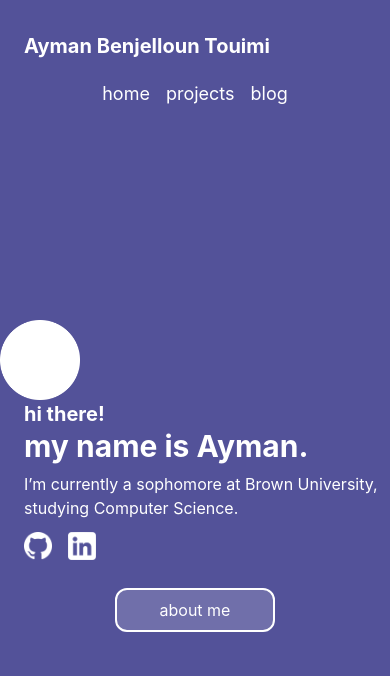
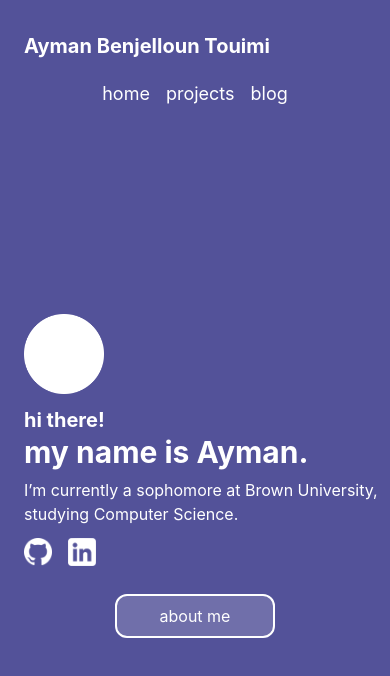
Before and after one commit to Ayma-n/ayma-n.io, a React (Create React App) app: page / in a window 390 px wide. Shown: the top 676 px of the page. Built offline with nearby package versions, Linux system fonts and the light colour scheme.

Commit message:
fixed issue where profile image was not centered correctly on mobile

```diff
--- a/src/Home.tsx
+++ b/src/Home.tsx
@@ -21,7 +21,7 @@ export default function Home() {
             <div id="main-content-wrapper" className="flex-grow flex justify-center items-center">
                 <div id="main-content" className="md:flex md:flex-row-reverse md:justify-center md:gap-8 md:items-center">
                     <div id="ayman-profile">
-                        <img className="w-20 md:w-72" src={aymanProfile}></img>
+                        <img className="w-20 ml-6 pb-3 md:w-72 md:ml-0 md:pb-0" src={aymanProfile}></img>
                     </div>
                     <div id="text-and-socials">
                         <div id="main-titles" className="font-bold text-xl md:text-2xl ml-6">
@@ -47,7 +47,6 @@ export default function Home() {
                     </div>
                 </div>
             </div>
-
         </div>
     )
 }
--- a/src/output.css
+++ b/src/output.css
@@ -714,6 +714,18 @@ video {
   padding-top: 0.75rem;
 }
 
+.pb-4 {
+  padding-bottom: 1rem;
+}
+
+.pb-5 {
+  padding-bottom: 1.25rem;
+}
+
+.pb-3 {
+  padding-bottom: 0.75rem;
+}
+
 .text-center {
   text-align: center;
 }
@@ -773,6 +785,10 @@ video {
 
   .md\:mb-12 {
     margin-bottom: 3rem;
+  }
+
+  .md\:ml-0 {
+    margin-left: 0px;
   }
 
   .md\:flex {
@@ -839,6 +855,10 @@ video {
     padding-bottom: 0.75rem;
   }
 
+  .md\:pb-0 {
+    padding-bottom: 0px;
+  }
+
   .md\:text-2xl {
     font-size: 1.5rem;
     line-height: 2rem;
```
